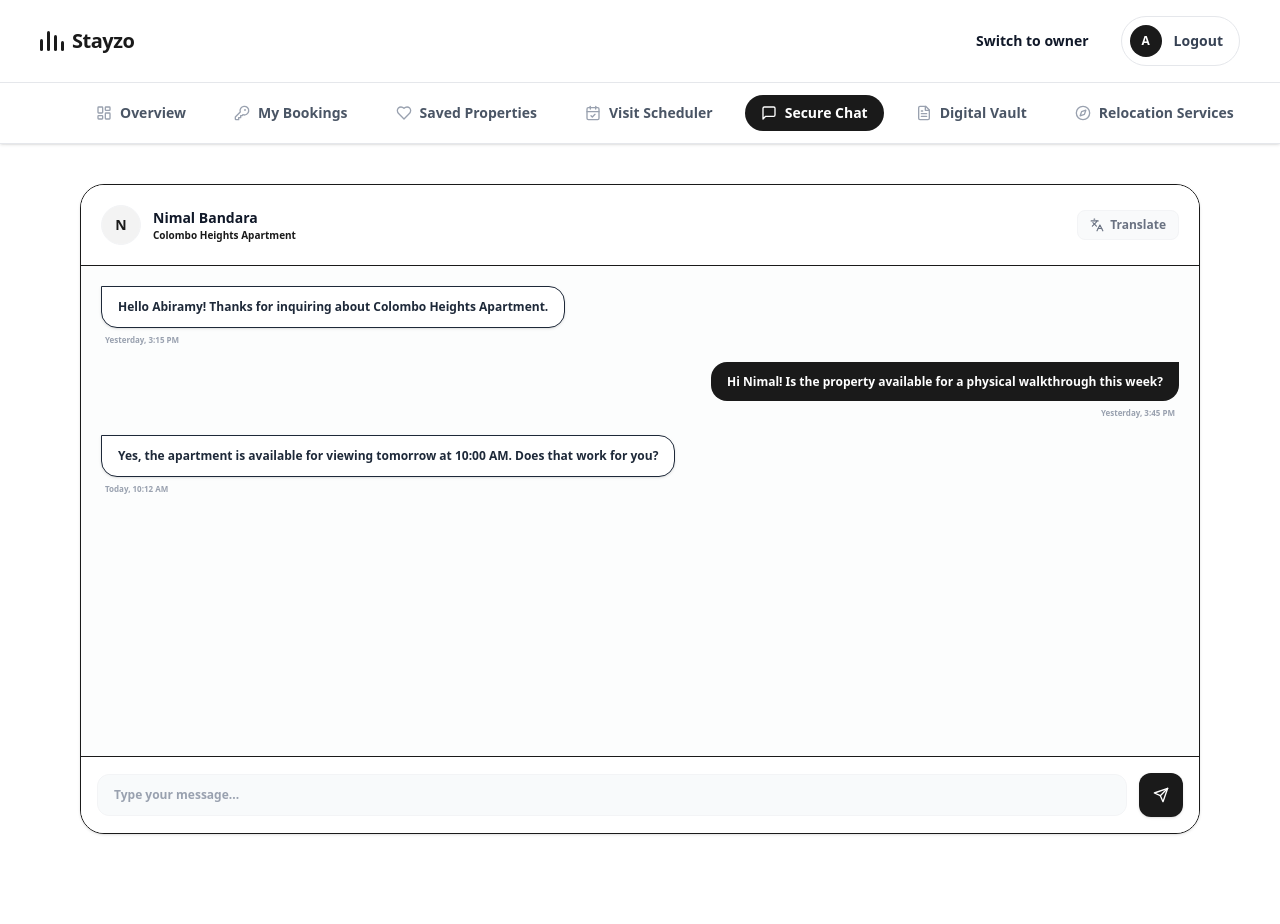
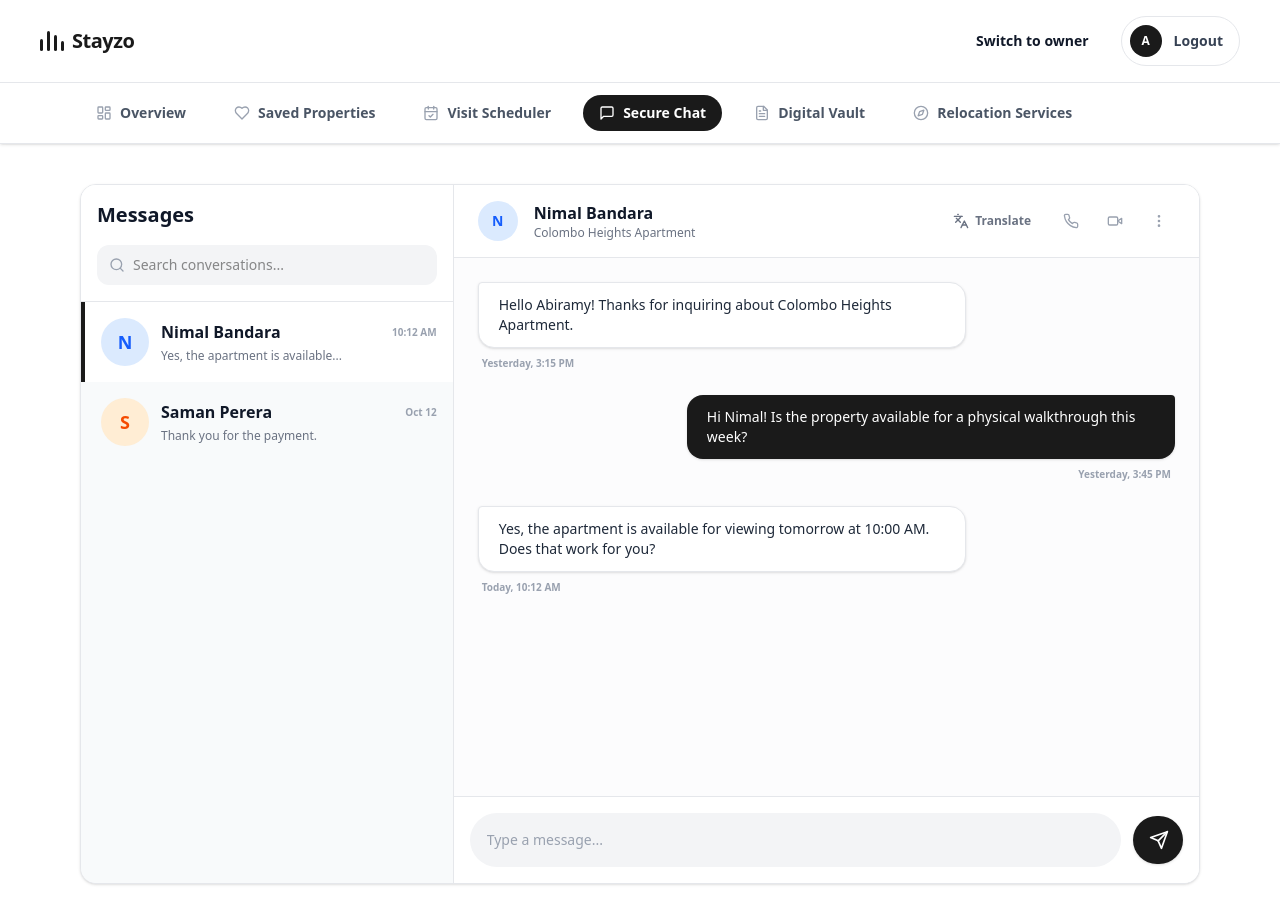
Before and after one commit to AbiNathan11/Stayzo_frontend, a Next.js app: page /dashboard/tenant/chat in a window 1280 px wide. Before the commit the page ends 874 px from the top, so only its background shows below. Built offline with nearby package versions, Linux system fonts and the light colour scheme.

Commit message:
frontend

```diff
--- a/src/app/dashboard/tenant/bookings/page.tsx
+++ /dev/null
@@ -1,82 +0,0 @@
-"use client";
-
-import React from 'react';
-import { KeyRound, Download, FileText, User } from 'lucide-react';
-
-export default function BookingsPage() {
-  return (
-    <div className="space-y-8 animate-in fade-in duration-300">
-
-      <div>
-        <h2 className="text-3xl font-extrabold tracking-tight text-gray-900">My Bookings / Stays</h2>
-        <p className="text-gray-500 text-xs font-semibold mt-1">
-          Manage your current rental property and view past booking history.
-        </p>
-      </div>
-
-      {/* Current Stay Section */}
-      <section className="space-y-4">
-        <h3 className="text-lg font-bold text-gray-900">Current Stay</h3>
-        <div className="bg-white border border-gray-200 rounded-3xl p-6 shadow-sm flex flex-col md:flex-row gap-6">
-          <div className="w-full md:w-1/3 h-48 bg-gray-100 rounded-2xl overflow-hidden shrink-0">
-            <img src="https://images.unsplash.com/photo-1600596542815-ffad4c1539a9?ixlib=rb-4.0.3&auto=format&fit=crop&w=800&q=80" alt="Current Stay" className="w-full h-full object-cover" />
-          </div>
-          <div className="flex-1 flex flex-col justify-between">
-            <div>
-              <div className="flex items-center justify-between mb-2">
-                <span className="bg-green-100 text-green-700 px-3 py-1 rounded-full text-[10px] font-extrabold uppercase tracking-wider">Active</span>
-                <span className="text-sm font-extrabold text-gray-900">Rent Due: <span className="text-[#F26B27]">5th of Month</span></span>
-              </div>
-              <h4 className="text-xl font-extrabold text-gray-900 mb-1">Villa Tropical Cana</h4>
-              <p className="text-xs font-semibold text-gray-500 mb-4">540 Belle Gate Pl, Cary, NC</p>
-
-              <div className="flex items-center space-x-2 text-xs font-bold text-gray-700 bg-gray-50 px-3 py-2 rounded-xl w-fit">
-                <User className="w-4 h-4 text-gray-400" />
-                <span>Owner: Nimal Bandara (+94 77 123 4567)</span>
-              </div>
-            </div>
-
-            <div className="mt-4 flex gap-3">
-              <button className="flex-1 bg-[#1A1A1A] hover:bg-black text-white py-2.5 rounded-xl text-xs font-extrabold shadow-sm transition">
-                Pay Rent
-              </button>
-              <button className="flex-1 bg-white border border-gray-200 hover:bg-gray-50 text-gray-700 py-2.5 rounded-xl text-xs font-extrabold shadow-sm transition flex items-center justify-center gap-2">
-                <FileText className="w-4 h-4" /> Contract
-              </button>
-            </div>
-          </div>
-        </div>
-      </section>
-
-      {/* Booking History */}
-      <section className="space-y-4 pt-6">
-        <h3 className="text-lg font-bold text-gray-900">Booking History</h3>
-        <div className="bg-white border border-gray-150 rounded-3xl overflow-hidden">
-          <table className="w-full text-left text-sm">
-            <thead className="bg-gray-50 border-b border-gray-150 text-xs text-gray-500 font-extrabold uppercase tracking-wider">
-              <tr>
-                <th className="px-6 py-4">Property</th>
-                <th className="px-6 py-4">Duration</th>
-                <th className="px-6 py-4">Rent/Mo</th>
-                <th className="px-6 py-4 text-right">Receipts</th>
-              </tr>
-            </thead>
-            <tbody className="divide-y divide-gray-150 font-semibold text-gray-700 text-xs">
-              <tr>
-                <td className="px-6 py-4 font-bold text-gray-900">Colombo Heights Apt 4B</td>
-                <td className="px-6 py-4">Jan 2024 - Dec 2024</td>
-                <td className="px-6 py-4">$1,200</td>
-                <td className="px-6 py-4 text-right">
-                  <button className="text-blue-600 hover:text-blue-800 flex items-center justify-end gap-1 ml-auto">
-                    <Download className="w-3.5 h-3.5" /> PDF
-                  </button>
-                </td>
-              </tr>
-            </tbody>
-          </table>
-        </div>
-      </section>
-
-    </div>
-  );
-}
--- a/src/app/dashboard/tenant/chat/page.tsx
+++ b/src/app/dashboard/tenant/chat/page.tsx
@@ -1,7 +1,7 @@
 "use client";
 
 import React, { useState } from 'react';
-import { Send, Languages, Info } from 'lucide-react';
+import { Send, Languages, Info, Search, MoreVertical, Phone, Video } from 'lucide-react';
 
 interface Message {
   id: number;
@@ -27,72 +27,131 @@ export default function ChatPage() {
   };
 
   return (
-    <div className="bg-white border border-gray-150 rounded-3xl shadow-sm flex flex-col h-[650px] overflow-hidden animate-in fade-in duration-300">
+    <div className="bg-white border border-gray-200 shadow-sm rounded-2xl flex h-[700px] overflow-hidden animate-in fade-in duration-300">
 
-      {/* Header */}
-      <div className="bg-white p-5 border-b border-gray-150 flex items-center justify-between shrink-0">
-        <div className="flex items-center gap-3">
-          <div className="w-10 h-10 rounded-full bg-[#1A1A1A]/5 text-[#1A1A1A] flex items-center justify-center font-extrabold text-sm border border-gray-100">
+      {/* Left Sidebar - Contacts List */}
+      <div className="w-1/3 min-w-[280px] border-r border-gray-200 flex flex-col bg-[#F8FAFB]">
+        <div className="p-4 border-b border-gray-200 bg-white">
+          <h2 className="text-xl font-bold text-gray-900 mb-4">Messages</h2>
+          <div className="relative">
+            <Search className="w-4 h-4 absolute left-3 top-1/2 transform -translate-y-1/2 text-gray-400" />
+            <input
+              type="text"
+              placeholder="Search conversations..."
+              className="w-full bg-gray-100 text-sm pl-9 pr-4 py-2.5 rounded-xl outline-none focus:ring-1 focus:ring-gray-300 transition"
+            />
+          </div>
+        </div>
+
+        <div className="flex-1 overflow-y-auto">
+          {/* Active Contact */}
+          <div className="flex items-center gap-3 p-4 bg-white border-l-4 border-[#1A1A1A] cursor-pointer">
+            <div className="w-12 h-12 rounded-full bg-blue-100 text-blue-600 flex items-center justify-center font-bold text-lg shrink-0">
+              N
+            </div>
+            <div className="flex-1 min-w-0">
+              <div className="flex justify-between items-center mb-1">
+                <h3 className="font-bold text-gray-900 truncate">Nimal Bandara</h3>
+                <span className="text-[10px] text-gray-400 font-semibold shrink-0">10:12 AM</span>
+              </div>
+              <p className="text-xs text-gray-500 truncate">Yes, the apartment is available...</p>
+            </div>
+          </div>
+
+          {/* Other Contact */}
+          <div className="flex items-center gap-3 p-4 hover:bg-gray-50 border-l-4 border-transparent cursor-pointer transition">
+            <div className="w-12 h-12 rounded-full bg-orange-100 text-orange-600 flex items-center justify-center font-bold text-lg shrink-0">
+              S
+            </div>
+            <div className="flex-1 min-w-0">
+              <div className="flex justify-between items-center mb-1">
+                <h3 className="font-bold text-gray-900 truncate">Saman Perera</h3>
+                <span className="text-[10px] text-gray-400 font-semibold shrink-0">Oct 12</span>
+              </div>
+              <p className="text-xs text-gray-500 truncate">Thank you for the payment.</p>
+            </div>
+          </div>
+        </div>
+      </div>
+
+      {/* Right Area - Active Chat */}
+      <div className="flex-1 flex flex-col bg-white">
+
+        {/* Chat Header */}
+        <div className="px-6 py-4 border-b border-gray-200 flex items-center justify-between bg-white shrink-0">
+          <div className="flex items-center gap-4">
+            <div className="w-10 h-10 rounded-full bg-blue-100 text-blue-600 flex items-center justify-center font-bold text-sm shrink-0">
               N
             </div>
             <div>
-            <h3 className="font-extrabold text-gray-900 text-sm">Nimal Bandara</h3>
-            <p className="text-[10px] font-bold text-[#1A1A1A]">Colombo Heights Apartment</p>
+              <h3 className="font-bold text-gray-900">Nimal Bandara</h3>
+              <p className="text-xs text-gray-500 font-medium">Colombo Heights Apartment</p>
             </div>
           </div>
+
+          <div className="flex items-center gap-3 text-gray-400">
             <button
               onClick={() => setTranslateOn(!translateOn)}
-          className={`flex items-center gap-1.5 px-3 py-1.5 rounded-lg text-xs font-extrabold transition ${
-            translateOn ? 'bg-blue-50 text-blue-600 border border-blue-100' : 'bg-gray-50 text-gray-500 border border-gray-100 hover:bg-gray-100'
+              className={`flex items-center gap-1.5 px-3 py-1.5 rounded-lg text-xs font-bold transition ${
+                translateOn ? 'bg-blue-50 text-blue-600' : 'hover:bg-gray-100 text-gray-500'
               }`}
               title="Bilingual Translation"
             >
-          <Languages className="w-3.5 h-3.5" />
-          {translateOn ? 'Sinhala/Tamil On' : 'Translate'}
+              <Languages className="w-4 h-4" />
+              <span className="hidden sm:inline">{translateOn ? 'Translate On' : 'Translate'}</span>
             </button>
+            <button className="p-2 hover:bg-gray-100 rounded-full transition"><Phone className="w-4 h-4" /></button>
+            <button className="p-2 hover:bg-gray-100 rounded-full transition"><Video className="w-4 h-4" /></button>
+            <button className="p-2 hover:bg-gray-100 rounded-full transition"><MoreVertical className="w-4 h-4" /></button>
+          </div>
         </div>
 
         {/* Translation Alert */}
         {translateOn && (
-        <div className="bg-blue-50/50 border-b border-blue-100 px-5 py-2 flex items-center gap-2 text-[10px] font-bold text-blue-700">
-          <Info className="w-3 h-3" />
-          Incoming messages will be translated automatically to your preferred language.
+          <div className="bg-blue-50 border-b border-blue-100 px-6 py-2 flex items-center gap-2 text-xs font-semibold text-blue-700 shrink-0">
+            <Info className="w-4 h-4" />
+            Incoming messages are automatically translated to your preferred language.
           </div>
         )}
 
-      {/* Chat Area */}
-      <div className="flex-1 overflow-y-auto p-5 space-y-4 bg-[#F8FAFB]/40">
+        {/* Chat Messages */}
+        <div className="flex-1 overflow-y-auto p-6 space-y-6 bg-gray-50/50">
           {messages.map((message) => (
             <div key={message.id} className={`flex flex-col ${message.sender === 'tenant' ? 'items-end' : 'items-start'}`}>
-            <div className={`max-w-[75%] px-4 py-2.5 rounded-2xl text-xs font-semibold leading-relaxed ${
+              <div className={`max-w-[70%] px-5 py-3 rounded-2xl text-sm font-medium shadow-sm ${
                 message.sender === 'tenant'
-                ? 'bg-[#1A1A1A] text-white rounded-tr-none'
-                : 'bg-white text-gray-800 border border-gray-150 rounded-tl-none shadow-sm'
+                  ? 'bg-[#1A1A1A] text-white rounded-tr-sm'
+                  : 'bg-white text-gray-800 border border-gray-200 rounded-tl-sm'
               }`}>
                 {message.text}
               </div>
-            <span className="text-[8px] font-bold text-gray-400 mt-1.5 px-1">{message.time}</span>
+              <span className="text-[10px] font-semibold text-gray-400 mt-2 mx-1">{message.time}</span>
             </div>
           ))}
         </div>
 
-      {/* Input */}
-      <form onSubmit={handleSend} className="bg-white p-4 border-t border-gray-150 flex items-center gap-3 shrink-0">
+        {/* Chat Input */}
+        <div className="p-4 bg-white border-t border-gray-200 shrink-0">
+          <form onSubmit={handleSend} className="flex items-center gap-3">
+            <div className="flex-1 bg-gray-100 rounded-full flex items-center px-4 py-2 border border-transparent focus-within:border-gray-300 focus-within:bg-white transition">
               <input
                 type="text"
-          placeholder="Type your message..."
+                placeholder="Type a message..."
                 value={newMessage}
                 onChange={(e) => setNewMessage(e.target.value)}
-          className="flex-1 bg-[#F8FAFB] border border-gray-100 text-xs font-semibold px-4 py-3 rounded-xl outline-none focus:ring-1 focus:ring-[#1A1A1A] text-gray-800 placeholder-gray-400"
+                className="flex-1 bg-transparent text-sm py-2 outline-none text-gray-800 placeholder-gray-400"
               />
+            </div>
             <button
               type="submit"
-          className="bg-[#1A1A1A] hover:bg-black text-white p-3.5 rounded-xl shadow-sm transition active:scale-95 shrink-0"
+              className="bg-[#1A1A1A] hover:bg-black text-white p-3.5 rounded-full shadow-sm transition active:scale-95 shrink-0"
             >
-          <Send className="w-4 h-4" />
+              <Send className="w-5 h-5 ml-0.5" />
             </button>
           </form>
+        </div>
 
+      </div>
     </div>
   );
 }
--- a/src/app/dashboard/tenant/layout.tsx
+++ b/src/app/dashboard/tenant/layout.tsx
@@ -43,7 +43,6 @@ export default function TenantDashboardLayout({
 
   const navItems = [
     { name: 'Overview', href: '/dashboard/tenant', icon: LayoutDashboard },
-    { name: 'My Bookings', href: '/dashboard/tenant/bookings', icon: KeyRound },
     { name: 'Saved Properties', href: '/dashboard/tenant/saved', icon: Heart },
     { name: 'Visit Scheduler', href: '/dashboard/tenant/visits', icon: CalendarCheck },
     { name: 'Secure Chat', href: '/dashboard/tenant/chat', icon: MessageSquare },
--- a/src/app/dashboard/tenant/page.tsx
+++ b/src/app/dashboard/tenant/page.tsx
@@ -41,7 +41,7 @@ export default function TenantOverviewPage() {
 
         {/* Giant Avatar Card (Left side of content area) */}
         <div className="w-full lg:w-[320px] bg-white border border-gray-100 shadow-[0_6px_16px_rgba(0,0,0,0.12)] rounded-3xl p-10 flex flex-col items-center text-center shrink-0">
-          <div className="w-[104px] h-[104px] rounded-full bg-[#F26B27]/10 text-[#F26B27] flex items-center justify-center text-[40px] font-semibold mb-4">
+          <div className="w-[104px] h-[104px] rounded-full bg-gray-100 text-gray-800 flex items-center justify-center text-[40px] font-semibold mb-4">
             {userInitial}
           </div>
           <h3 className="text-[32px] font-semibold text-gray-900 leading-tight">
@@ -58,7 +58,7 @@ export default function TenantOverviewPage() {
             <p className="text-gray-500 text-sm leading-relaxed">
               Your Stayzo profile is an important part of every reservation. Complete yours to help landlords and other guests get to know you.
             </p>
-            <button className="bg-[#F26B27] hover:bg-[#D95A1E] text-white px-6 py-3.5 rounded-lg text-sm font-semibold transition active:scale-95 mt-2">
+            <button className="bg-[#1A1A1A] hover:bg-black text-white px-6 py-3.5 rounded-lg text-sm font-semibold transition active:scale-95 mt-2">
               Get started
             </button>
           </div>
```
Lines whose indentation alone changed are shown as unchanged.
